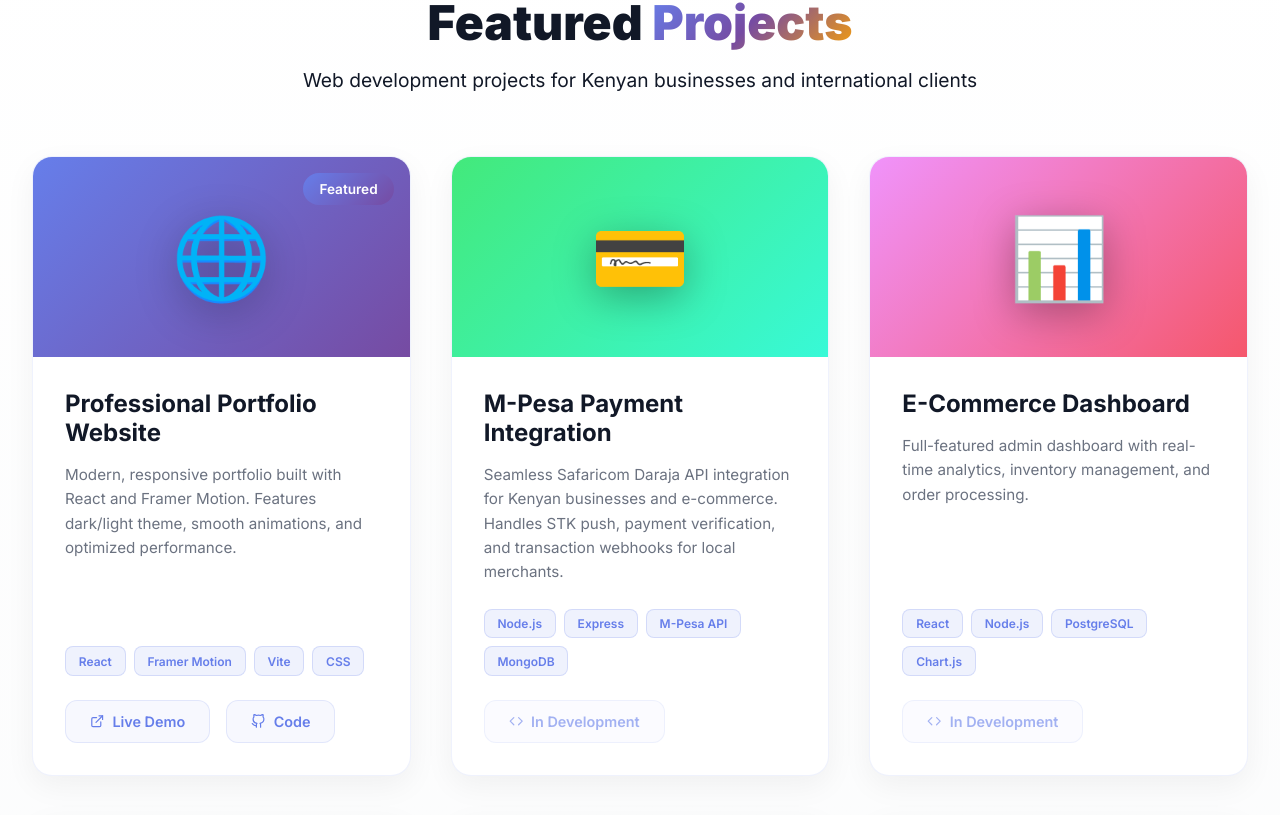
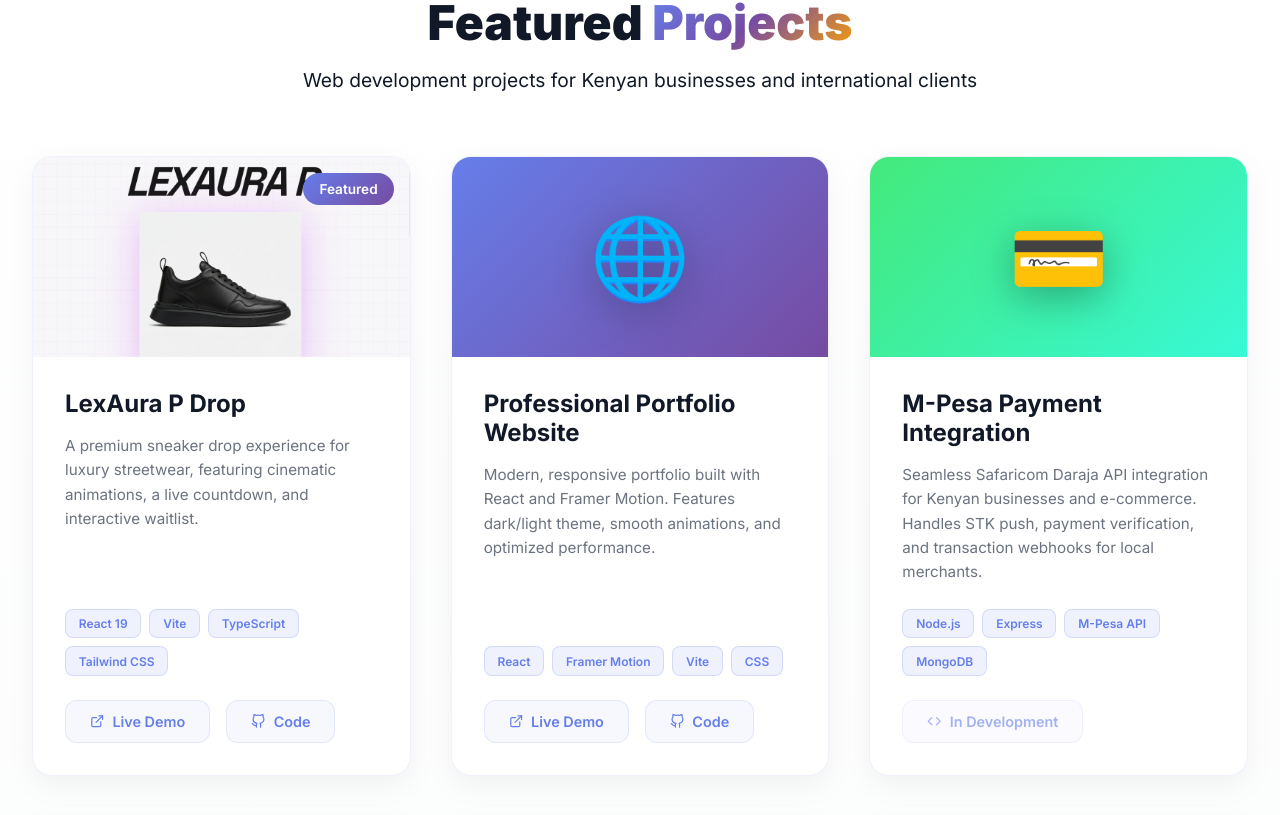
Before and after one commit to alekistar/my-portfolio, a React (Vite) app: page /#/ in a window 1280 px wide. Shown: the part 2918-3733 px from the top of the page. Built offline with nearby package versions, Linux system fonts and the light colour scheme.

Commit message:
feat: add LexAura P Drop project and support image thumbnails

```diff
--- a/src/components/Portfolio.css
+++ b/src/components/Portfolio.css
@@ -80,6 +80,17 @@
 .project-emoji {
   font-size: 5rem;
   filter: drop-shadow(0 10px 20px rgba(0, 0, 0, 0.3));
+}
+
+.project-thumbnail {
+  width: 100%;
+  height: 100%;
+  object-fit: cover;
+  transition: transform 0.5s ease;
+}
+
+.project-card:hover .project-thumbnail {
+  transform: scale(1.1);
 }
 
 .project-content {
--- a/src/components/Portfolio.jsx
+++ b/src/components/Portfolio.jsx
@@ -8,6 +8,16 @@
 
   const projects = [
     {
+      title: 'LexAura P Drop',
+      description: 'A premium sneaker drop experience for luxury streetwear, featuring cinematic animations, a live countdown, and interactive waitlist.',
+      image: '/projects/lexaura.png',
+      tags: ['React 19', 'Vite', 'TypeScript', 'Tailwind CSS'],
+      liveUrl: 'https://lexaura-sneaker-drop.vercel.app',
+      githubUrl: 'https://github.com/alekistar/lexaura-sneaker-drop',
+      gradient: 'linear-gradient(135deg, #0f172a 0%, #334155 100%)',
+      featured: true
+    },
+    {
       title: 'Professional Portfolio Website',
       description: 'Modern, responsive portfolio built with React and Framer Motion. Features dark/light theme, smooth animations, and optimized performance.',
       image: '🌐',
@@ -15,7 +25,7 @@
       liveUrl: 'https://alex-odhiambo.tech',
       githubUrl: 'https://github.com/alekistar/my-portfolio',
       gradient: 'linear-gradient(135deg, #667eea 0%, #764ba2 100%)',
-      featured: true
+      featured: false
     },
     {
       title: 'M-Pesa Payment Integration',
@@ -98,7 +108,11 @@
               )}
 
               <div className="project-image" style={{ background: project.gradient }}>
-                <span className="project-emoji">{project.image}</span>
+                {project.image.startsWith('/') || project.image.startsWith('http') ? (
+                  <img src={project.image} alt={project.title} className="project-thumbnail" />
+                ) : (
+                  <span className="project-emoji">{project.image}</span>
+                )}
               </div>
 
               <div className="project-content">
```
Also changed, not shown: public/projects/lexaura.png (added), 1 other file (tests, documents, lock files or other folders).
